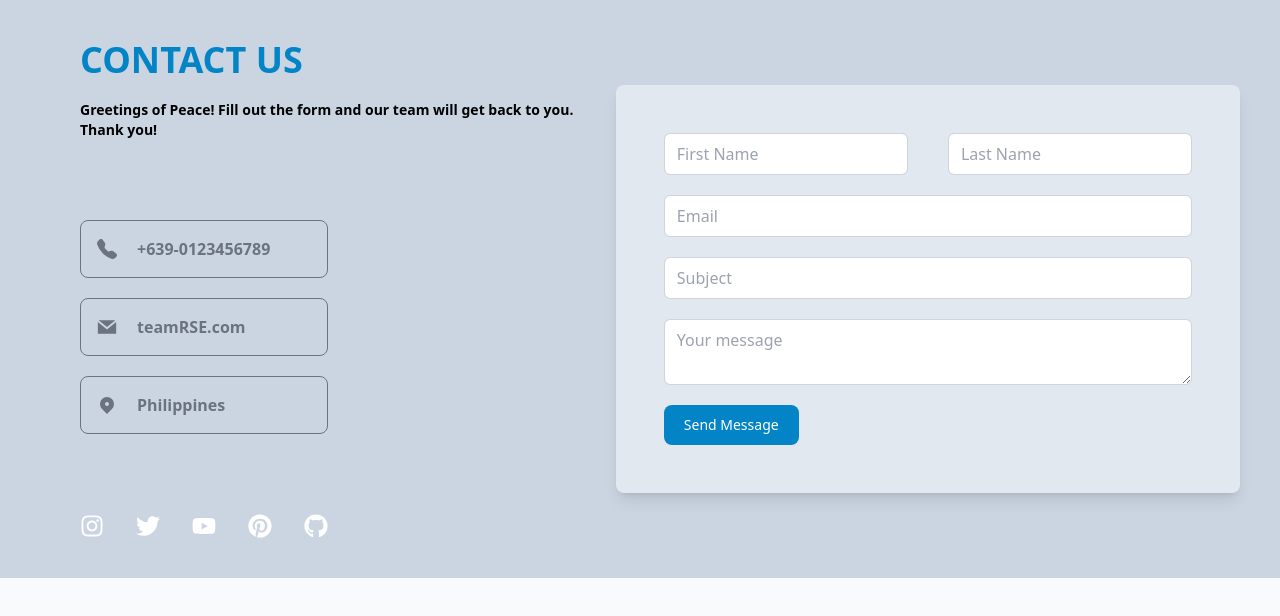
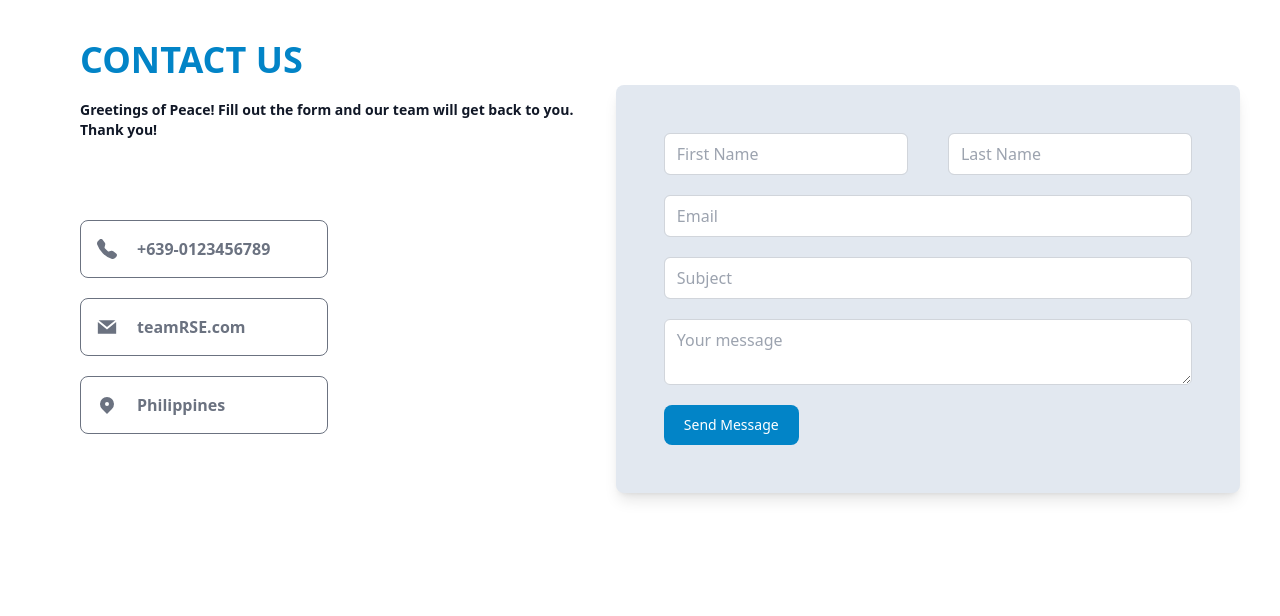
Before and after one commit to roranger216/landing-page-rse, a Next.js app: page /components/contactpage in a window 1280 px wide. Shown: the top 616 px of the page. Built offline with nearby package versions, Linux system fonts and the light colour scheme.

Commit message:
fix contact section in dark mode

```diff
--- a/src/assets/styles/global.css
+++ b/src/assets/styles/global.css
@@ -4,7 +4,7 @@
 
 @layer base {
     body {
-      @apply bg-gray-50 text-gray-900 dark:bg-gray-900 dark:text-gray-100 dark:border-white;
+      @apply bg-white text-gray-900 dark:bg-gray-900 dark:text-gray-100 dark:border-white;
 
     }
     #nav-holder{
@@ -23,7 +23,7 @@
       @apply border-2 border-gray-400 dark:border-white
     }
     #contact{
-      @apply bg-slate-300 border-black border-solid dark:bg-white
+      @apply bg-white dark:bg-gray-900
     }
     #profile-holder{
       @apply bg-white dark:bg-gray-700 drop-shadow-w2xl
@@ -37,6 +37,9 @@
     #mobile-nav-drop {
       @apply dark:bg-gray-800
     }
+    #contact-card {
+      @apply dark:bg-gray-800
+    }
     /* #nav-btn {
       @apply dark:contrast-0
     } */
--- a/src/pages/components/contactpage.tsx
+++ b/src/pages/components/contactpage.tsx
@@ -11,7 +11,7 @@ const Contactpage = () => {
         {/* textual content */}
         <div className="md:w-1/2 w-full md:p-10 my-10 md:my-0  flex-col">
           <h1 className="text-4xl font-bold text-sky-600 ">CONTACT US</h1>
-          <p className="text-black font-semibold text-sm my-5">
+          <p className="font-semibold text-sm my-5">
             {" "}
             Greetings of Peace! Fill out the form and our team will get back to you. Thank you!
           </p>
@@ -45,14 +45,14 @@ const Contactpage = () => {
           </div>
         </div>
         {/* Contact form */}
-        <div className="bg-slate-200 p-12 rounded-lg shadow-lg w-full md:w-auto">
+        <div id="contact-card" className="bg-slate-200 p-12 rounded-lg shadow-lg w-full md:w-auto">
           <form>
             <div className="grid xl:grid-cols-2 xl:gap-10">
               <input
                 type="text"
                 name="first_name"
                 id="first_name"
-                className="form-control block w-full px-3 py-2 mb-5 text-base font-normal text-gray-700 bg-white bg-clip-padding border border-solid border-gray-300 rounded-md transition ease-in-out m-0 focus:text-gray-700 focus:bg-white focus:border-sky-600 focus:outline-none"
+                className="form-control block w-full px-3 py-2 mb-5 text-base font-normal text-gray-700 bg-clip-padding border border-solid border-gray-300 rounded-md transition ease-in-out m-0 focus:text-gray-700 focus:bg-white focus:border-sky-600 focus:outline-none"
                 placeholder="First Name "
                 required={true}
               />
@@ -60,7 +60,7 @@ const Contactpage = () => {
                 type="text"
                 name="last_name"
                 id="last_name"
-                className="form-control block w-full px-3 py-2 mb-5 text-base font-normal text-gray-700 bg-white bg-clip-padding border border-solid border-gray-300 rounded-md transition ease-in-out m-0 focus:text-gray-700 focus:bg-white focus:border-sky-600 focus:outline-none"
+                className="form-control block w-full px-3 py-2 mb-5 text-base font-normal text-gray-700 bg-clip-padding border border-solid border-gray-300 rounded-md transition ease-in-out m-0 focus:text-gray-700 focus:bg-white focus:border-sky-600 focus:outline-none"
                 placeholder="Last Name "
                 required= {true}
               />
@@ -68,14 +68,14 @@ const Contactpage = () => {
             <input
               type="email"
               name="email"
-              className="form-control block w-full px-3 py-2 mb-5 text-base font-normal text-gray-700 bg-white bg-clip-padding border border-solid border-gray-300 rounded-md transition ease-in-out m-0 focus:text-gray-700 focus:bg-white focus:border-sky-600 focus:outline-none"
+              className="form-control block w-full px-3 py-2 mb-5 text-base font-normal text-gray-700 bg-clip-padding border border-solid border-gray-300 rounded-md transition ease-in-out m-0 focus:text-gray-700 focus:bg-white focus:border-sky-600 focus:outline-none"
               placeholder="Email "
               required={true}
             />
             <input
               type="text"
               name="subject"
-              className="form-control block w-full px-3 py-2 mb-5 text-base font-normal text-gray-700 bg-white bg-clip-padding border border-solid border-gray-300 rounded-md transition ease-in-out m-0 focus:text-gray-700 focus:bg-white focus:border-sky-600 focus:outline-none"
+              className="form-control block w-full px-3 py-2 mb-5 text-base font-normal text-gray-700 bg-clip-padding border border-solid border-gray-300 rounded-md transition ease-in-out m-0 focus:text-gray-700 focus:bg-white focus:border-sky-600 focus:outline-none"
               placeholder="Subject "
               required={true}
             />
@@ -83,7 +83,7 @@ const Contactpage = () => {
             <div className="flex justify-center">
               <textarea
                 id="exampleFormControlTextarea1"
-                className="form-control block w-full px-3 py-2 mb-5 text-base font-normal text-gray-700 bg-white bg-clip-padding border border-solid border-gray-300 rounded-md transition ease-in-out m-0 focus:text-gray-700 focus:bg-white focus:border-sky-600 focus:outline-none"
+                className="form-control block w-full px-3 py-2 mb-5 text-base font-normal text-gray-700bg-clip-padding border border-solid border-gray-300 rounded-md transition ease-in-out m-0 focus:text-gray-700 focus:bg-white focus:border-sky-600 focus:outline-none"
                 placeholder="Your message"
                 required={true}
                 ></textarea>
```
